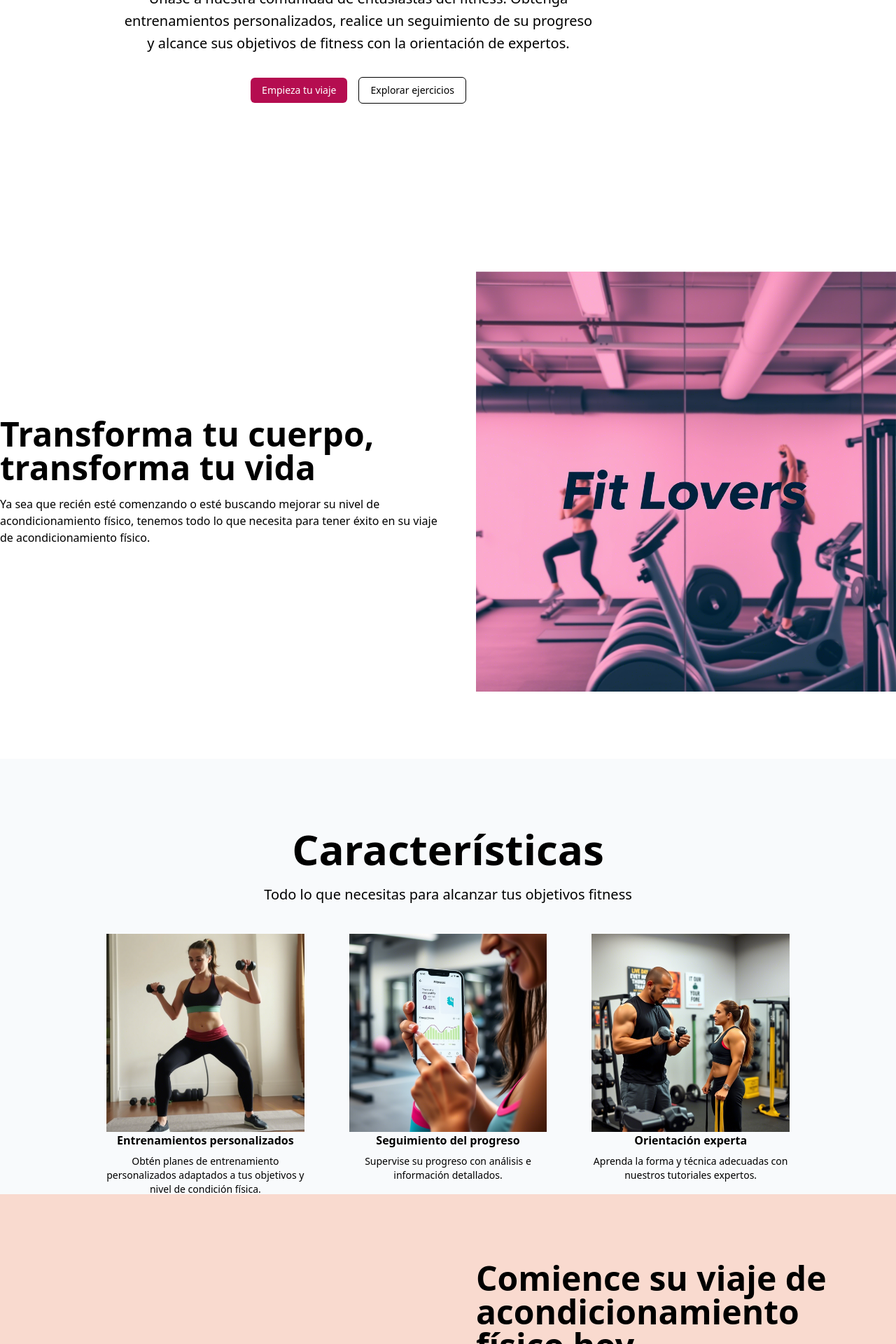
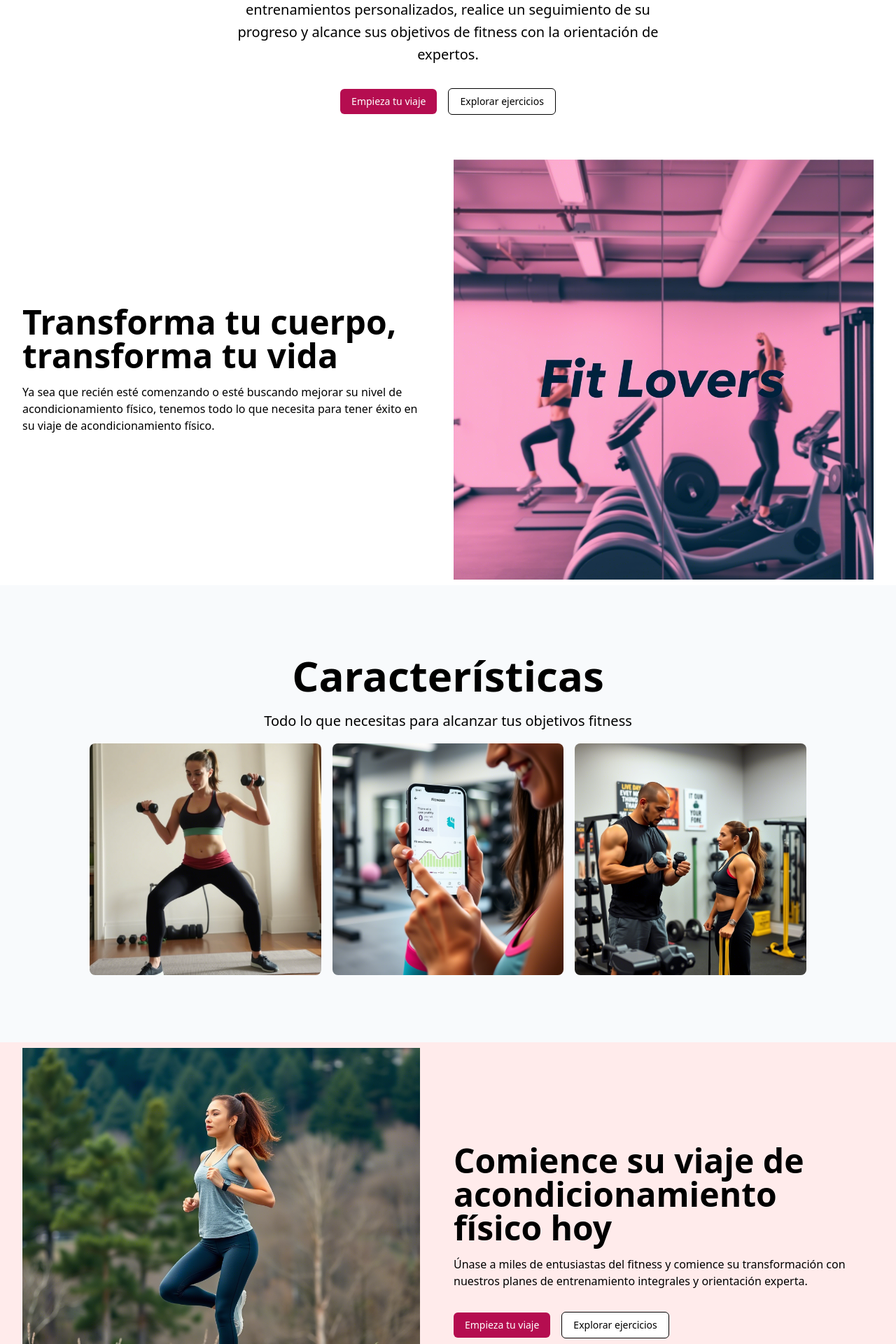
Before and after one commit to No-Country-simulation/equipo-s21-18-m-webapp, a React (Vite) app in the folder frontend/: page / in a window 1280 px wide. Shown: the part 440-2360 px from the top of the page at 70% size. Built offline with nearby package versions, Linux system fonts and the light colour scheme.

Commit message:
vista del home

```diff
--- a/frontend/src/index.css
+++ b/frontend/src/index.css
@@ -5,5 +5,5 @@
   --font-inter: "Inter", sans-serif;
 
   --color-primary: #b50d50;
-  --color-fondo: #f9dacf;
+  --color-fondo: #ff9d9d;
 }
--- a/frontend/src/pages/Home.jsx
+++ b/frontend/src/pages/Home.jsx
@@ -4,24 +4,29 @@ import foto_gimnasio from "../assets/img/foto_gimnasio.png"
 import ejercicios from "../assets/img/ejercicio_personal.png"
 import seguimiento from "../assets/img/seguimiento.png"
 import expertos from "../assets/img/expertos.png"
+import libre from "../assets/img/aire_libre.png"
 
 export default function Home() {
     return (
         <>
-            <section class="space-y-6 pb-8 pt-6 md:pb-12 md:pt-10 lg:py-32">
+            <section class="flex justify-center space-y-6 pb-8 pt-6 md:pb-12 md:pt-10 lg:py-10">
                 <div class="container flex max-w-[64rem] flex-col items-center gap-4 text-center">
                     <div class="flex items-center justify-center rounded-lg">
                         <img className="w-[150px] h-[150px]" src={logo_grande} />
                     </div>
-                    <h1 class="font-bold text-5xl sm:text-5xl md:text-6xl lg:text-5xl ">Su viaje hacia <span style={{ color: "#b50d50" }}> la excelencia en el fitness</span></h1>
-                    <p class="max-w-[42rem] leading-normal text-muted-foreground sm:text-xl sm:leading-8">Únase a nuestra comunidad de entusiastas del fitness. Obtenga entrenamientos personalizados, realice un seguimiento de su progreso y alcance sus objetivos de fitness con la orientación de expertos.</p>
+                    <h1 class="font-bold text-5xl sm:text-5xl md:text-6xl lg:text-30xl ">Su viaje hacia <span style={{ color: "#b50d50" }}> la excelencia en el fitness</span></h1>
+                    <p class="max-w-[40rem] leading-normal text-muted-foreground sm:text-xl sm:leading-8">Únase a nuestra comunidad de entusiastas del fitness. Obtenga entrenamientos personalizados, realice un seguimiento de su progreso y alcance sus objetivos de fitness con la orientación de expertos.</p>
                     <div className="space-x-4">
-                        <button className="text-sm font-medium text-white py-2 px-4 my-4 bg-primary rounded-[6px]">Empieza tu viaje</button>
-                        <button className="text-sm font-medium text-black py-2 px-4 my-4 bg-white rounded-[6px] border">Explorar ejercicios</button>
+                        <a href="/register">
+                            <button className="text-sm font-medium text-white py-2 px-4 my-4 bg-primary rounded-[6px] hover: bg-accent">Empieza tu viaje</button>
+                        </a>
+                        <a href="/exercises">
+                            <button className="text-sm font-medium text-black py-2 px-4 my-4 bg-white rounded-[6px] border hover:bg-gray-300">Explorar ejercicios</button>
+                        </a>
                     </div>
                 </div>
             </section>
-            <section class="container py-8 md:py-12 lg:py-24">
+            <section class="container px-8 py-8 md:py-12 lg:py-2">
                 <div class="grid gap-6 lg:grid-cols-[1fr_400px] lg:gap-12 xl:grid-cols-[1fr_600px]">
                     <div class="flex flex-col justify-center space-y-4">
                         <h1 class="font-bold text-3xl sm:text-5xl md:text-6xl lg:text-5xl ">Transforma tu cuerpo, transforma tu vida</h1>
@@ -36,53 +41,58 @@ export default function Home() {
                     <h3 class="max-w-[42rem] leading-normal text-muted-foreground sm:text-xl sm:leading-8">Todo lo que necesitas para alcanzar tus objetivos fitness</h3>
                 </div>
                 <div class="mx-auto grid justify-center gap-4 sm:grid-cols-2 md:max-w-[64rem] md:grid-cols-3 text-center">
-                    <div class="relative rounded-lg ">
-                        <div class="flex h-[300px] flex-col justify-between rounded-md p-6">
-                            <img width="400" height="200" src={ejercicios}></img>
-                            <div class="space-y-2">
-                                <h3 class="font-bold">
+                <div class="relative group cursor-pointer overflow-hidden rounded-lg">
+                        <img width="350" height="150" src={ejercicios} class="transition-transform duration-500 group-hover:scale-110">
+                        </img>
+                        <div class="absolute space-y-2 absolute inset-0 bg-fondo/50 bg-opacity-60 grid place-items-center text-black opacity-0 transition-opacity duration-500 group-hover:opacity-100 ">
+                            <h3 class="font-bold lg:text-4xl">
                                 Entrenamientos personalizados
                             </h3>
-                                <p class="text-sm text-muted-foreground" >
+                            <p class="text-sm font-bold text-muted-foreground lg:text-2xl" >
                             Obtén planes de entrenamiento personalizados adaptados a tus objetivos y nivel de condición física.
                             </p>
                         </div>
                     </div>
-                    </div>
-                    <div class="relative rounded-lg ">
-                        <div class="flex h-[300px] flex-col justify-between rounded-md p-6">
-                            <img width="400" height="200" src={seguimiento}></img>
-                            <div class="space-y-2">
-                                <h3 class="font-bold">
+                    <div class="relative group cursor-pointer overflow-hidden rounded-lg">
+                        <img width="350" height="150" src={seguimiento} class="transition-transform duration-500 group-hover:scale-110">
+                        </img>
+                        <div class="absolute space-y-2 absolute inset-0 bg-fondo/50 bg-opacity-60 grid place-items-center text-black opacity-0 transition-opacity duration-500 group-hover:opacity-100 ">
+                            <h3 class="font-bold lg:text-4xl">
                                 Seguimiento del progreso
                             </h3>
-                                <p class="text-sm text-muted-foreground" >
+                            <p class="text-sm font-bold text-muted-foreground lg:text-2xl" >
                                 Supervise su progreso con análisis e información detallados.
                             </p>
                         </div>
                     </div>
-                    </div>
-                    <div class="relative rounded-lg ">
-                        <div class="flex h-[300px] flex-col justify-between rounded-md p-6">
-                            <img width="400" height="200" src={expertos}></img>
-                            <div class="space-y-2">
-                                <h3 class="font-bold">
+                    <div class="relative group cursor-pointer overflow-hidden rounded-lg">
+                        <img width="350" height="150" src={expertos} class="transition-transform duration-500 group-hover:scale-110">
+                        </img>
+                        <div class="absolute space-y-2 absolute inset-0 bg-fondo/50 bg-opacity-60 grid place-items-center text-black opacity-0 transition-opacity duration-500 group-hover:opacity-100 ">
+                            <h3 class="font-bold lg:text-4xl">
                             Orientación experta
                             </h3>
-                                <p class="text-sm text-muted-foreground" >
+                            <p class="text-sm font-bold text-muted-foreground lg:text-2xl" >
                             Aprenda la forma y técnica adecuadas con nuestros tutoriales expertos.
                             </p>
                         </div>
                     </div>
                 </div>
-                </div>
             </section>
-            <section class="container py-8 md:py-12 lg:py-24 bg-fondo">
-                <div class="grid gap-6 lg:grid-cols-[1fr_400px] lg:gap-12 xl:grid-cols-[1fr_600px]">
-                    <img className="" src={""}></img>
+            <section class="bg-[#ff9d9d]/20 container px-8 py-8 md:py-12 lg:py-2">
+                <div class="grid gap-6 lg:grid-cols-[1fr_400px] lg:gap-12 xl:grid-cols-[1fr_600px] ">
+                    <img className="" src={libre}></img>
                     <div class="flex flex-col justify-center space-y-4">
                         <h1 class="font-bold text-3xl sm:text-5xl md:text-6xl lg:text-5xl ">Comience su viaje de acondicionamiento físico hoy</h1>
                         <p>Únase a miles de entusiastas del fitness y comience su transformación con nuestros planes de entrenamiento integrales y orientación experta.</p>
+                    <div className="space-x-4">
+                        <a href="/register">
+                            <button className="text-sm font-medium text-white py-2 px-4 my-4 bg-primary rounded-[6px] hover: bg-accent">Empieza tu viaje</button>
+                        </a>
+                        <a href="/exercises">
+                            <button className="text-sm font-medium text-black py-2 px-4 my-4 bg-white rounded-[6px] border hover:bg-gray-300">Explorar ejercicios</button>
+                        </a>
+                    </div>
                     </div>
                 </div>
             </section>
```
Also changed, not shown: frontend/src/assets/img/aire_libre.png (added). Lines whose indentation alone changed are shown as unchanged.
